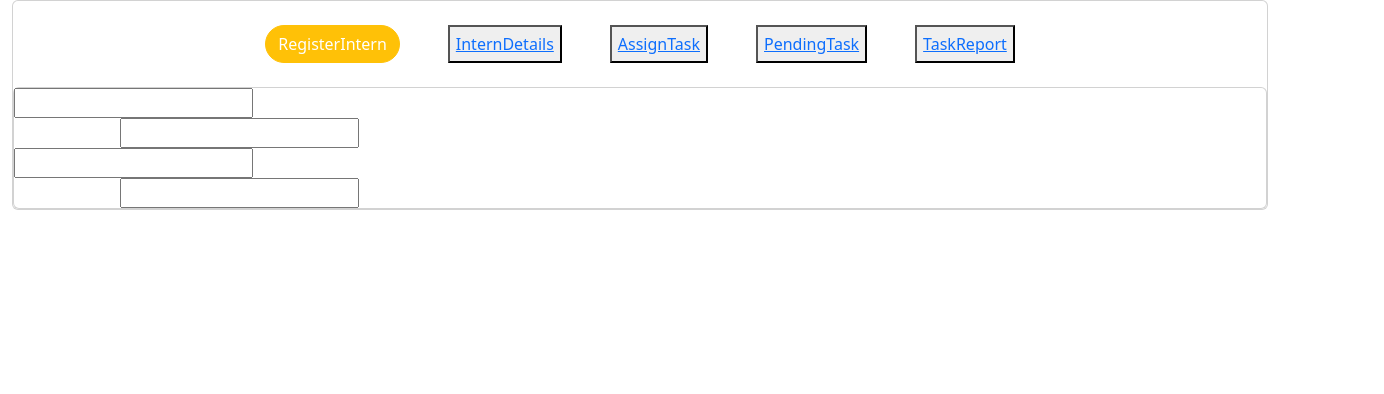
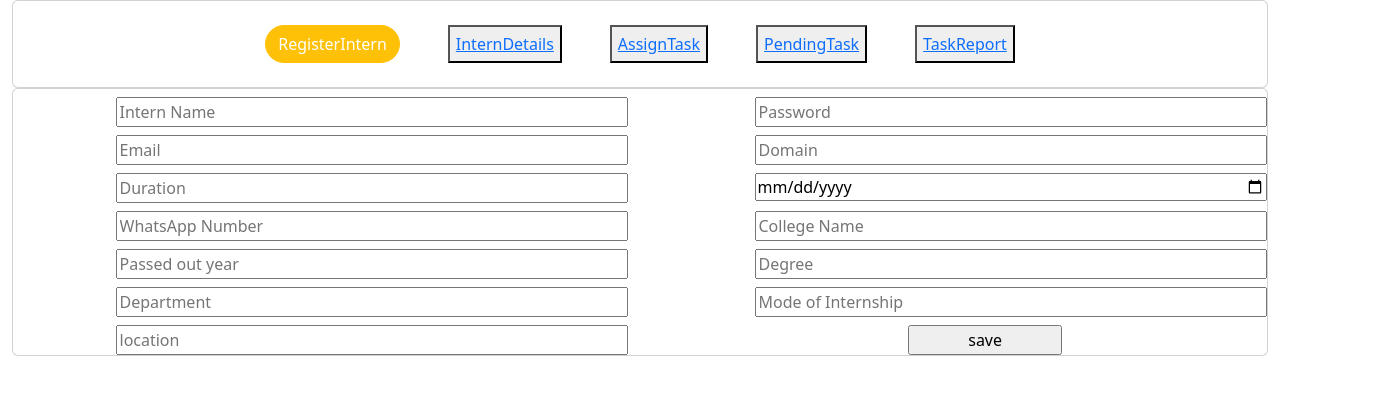
Before and after one commit to gokulrajgokul/Internweb, an Angular app in the folder website/: page / in a window 1280 px wide. Shown: the top 394 px of the page, 1384 px wide, since content can reach past the window. Built offline with nearby package versions, Linux system fonts and the light colour scheme.

Commit message:
form created

```diff
--- a/website/src/app/registerintern/registerintern.component.css
+++ b/website/src/app/registerintern/registerintern.component.css
@@ -1 +1 @@
-@import "bootstrap/dist/css/bootstrap.min.css";
+/* @import "bootstrap/dist/css/bootstrap.min.css"; */
--- a/website/src/app/registerintern/registerintern.component.html
+++ b/website/src/app/registerintern/registerintern.component.html
@@ -1,30 +1,81 @@
- <div class="container-fluid">
+<div class="container-fluid">
     <div class="header">
 
 
     </div>
     <div class="card">
         <div class="d-flex gap-5 justify-content-center list-unstyled m-4">
-            <button class="btn btn-warning rounded-pill"><a href="#" class=" text-white  text-decoration-none">RegisterIntern</a></button>
+            <button class="btn btn-warning rounded-pill"><a href="#"
+                    class=" text-white  text-decoration-none">RegisterIntern</a></button>
             <button><a href="#">InternDetails</a></button>
-            <button><a href="#">AssignTask</a></button>
+            <button><a href="assigntask">AssignTask</a></button>
             <button><a href="#">PendingTask</a></button>
             <button><a href="#">TaskReport</a></button>
 
 
 
         </div>
-        <div class="card ">
+    </div>
+    <div class="card ">
 
-                <div class="row">
-                    <div class="col-lg-5  "><input type="text"></div>
-                    <div class="col-lg-5 offset-lg-1"><input type="text"></div>
-                </div>
-                <div class="row">
-                    <div class="col-lg-5  "><input type="text"></div>
-                    <div class="col-lg-5 offset-lg-1"><input type="text"></div>
-                </div>
+        <div class="row mt-2">
+            <div class="col-lg-6 ">
+                <input class="col-lg-10 offset-lg-2 " type="text" placeholder="Intern Name">
+            </div>
+            <div class="col-lg-6 ">
+                <input class="col-lg-10 offset-lg-2 " type="password" placeholder="Password">
+            </div>
+        </div>
+        <div class="row mt-2">
+            <div class="col-lg-6 ">
+                <input class="col-lg-10 offset-lg-2 " type="email" placeholder="Email">
+            </div>
+            <div class="col-lg-6  ">
+                <input class="col-lg-10 offset-lg-2 " type="text" placeholder="Domain">
+            </div>
+        </div>
+        <div class="row mt-2">
+            <div class="col-lg-6 ">
+                <input class="col-lg-10 offset-lg-2 " type="number" placeholder="Duration">
+            </div>
+            <div class="col-lg-6  ">
+                <input class="col-lg-10 offset-lg-2 " type="date"  >
+            </div>
+        </div>
+        <div class="row mt-2">
+            <div class="col-lg-6 ">
+                <input class="col-lg-10 offset-lg-2 " type="number" placeholder="WhatsApp Number">
+            </div>
+            <div class="col-lg-6  ">
+                <input class="col-lg-10 offset-lg-2 " type="text" placeholder="College Name" >
+            </div>
+        </div>
+        <div class="row mt-2">
+            <div class="col-lg-6 ">
+                <input class="col-lg-10 offset-lg-2 " type="number" placeholder="Passed out year">
+            </div>
+            <div class="col-lg-6  ">
+                <input class="col-lg-10 offset-lg-2 " type="text" placeholder="Degree" >
+            </div>
+        </div>
+        <div class="row mt-2">
+            <div class="col-lg-6 ">
+                <input class="col-lg-10 offset-lg-2 " type="text" placeholder="Department">
+            </div>
+            <div class="col-lg-6  ">
+                <input class="col-lg-10 offset-lg-2 " type="text" placeholder="Mode of Internship" >
+            </div>
+        </div>
+        <div class="row mt-2">
+            <div class="col-lg-6 ">
+                <input class="col-lg-10 offset-lg-2 " type="text" placeholder="location">
+            </div>
+            <div class="col-lg-6  ">
+                <input class="col-lg-3 offset-lg-5" type="button" value="save" >
+            </div>
+        </div>
 
-        </div>
     </div>
- </div>
+
+
+</div>
```
